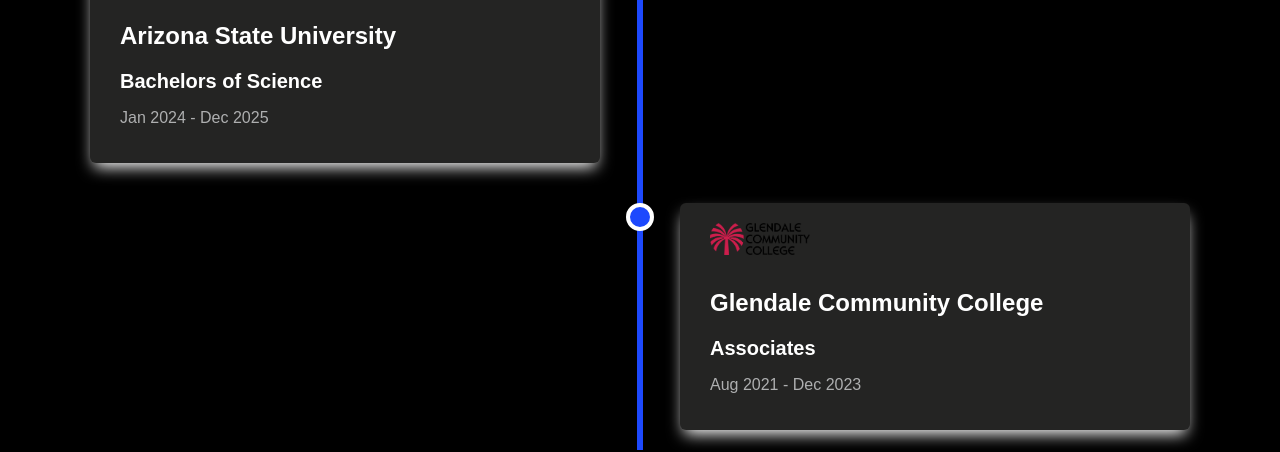
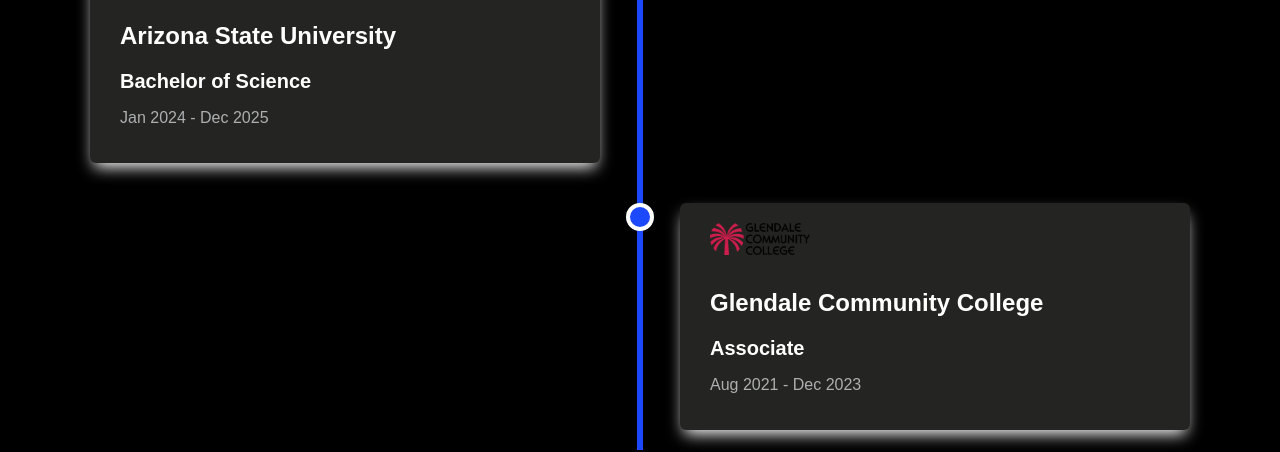
Before and after one commit to ernestoIJ/Personal-Portfolio, a Next.js app: page /education in a window 1280 px wide. Shown: the part 333-785 px from the top of the page. Built offline with nearby package versions, Linux system fonts and the light colour scheme.

Commit message:
fixing typos

```diff
--- a/app/education/education.js
+++ b/app/education/education.js
@@ -2,7 +2,7 @@
     {
         id: 1,
         school: "Glendale Community College",
-        degree: "Associates",
+        degree: "Associate",
         schoolLogo: "/school_logos/Glendale_Community_College_logo.png",
         startDate: "Aug 2021",
         endDate: "Dec 2023",
@@ -10,7 +10,7 @@
     {
         id: 2,
         school: "Arizona State University",
-        degree: "Bachelors of Science",
+        degree: "Bachelor of Science",
         schoolLogo: "/school_logos/ASU_logo.png",
         startDate: "Jan 2024",
         endDate: "Dec 2025",
```
